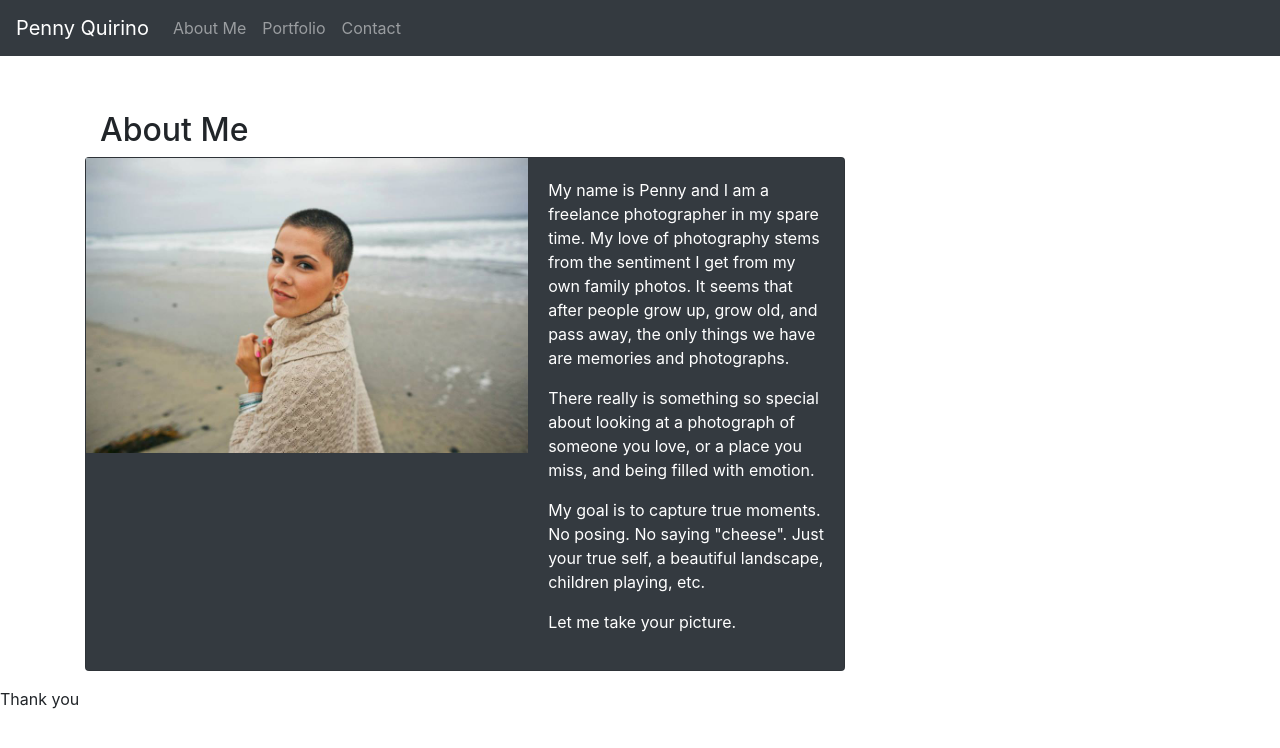
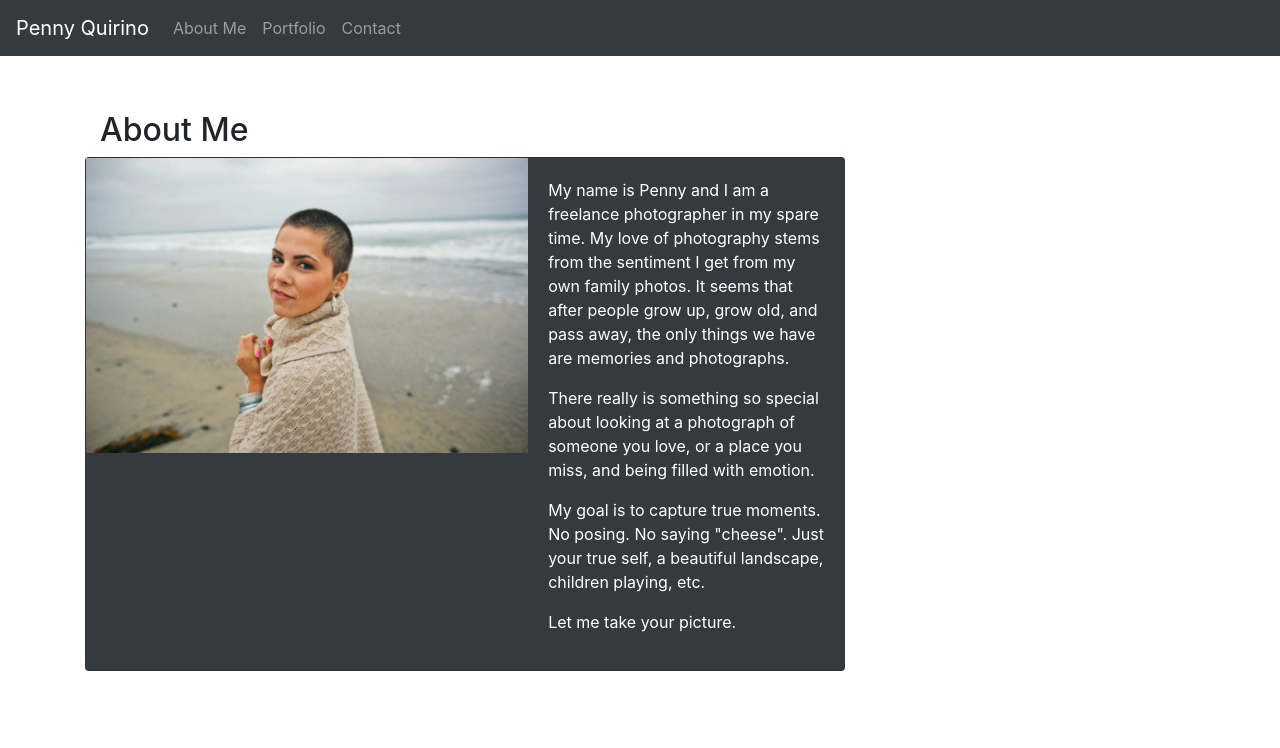
Before and after one commit to pennyquirino/Responsive-Portfolio, a plain HTML site: page index.html in a window 1280 px wide. Drawn offline with nearby package versions, Linux system fonts and the light colour scheme.

Commit message:
fixed code

```diff
--- a/index.html
+++ b/index.html
@@ -88,12 +88,8 @@
 
 
 
+    </div>
 
-
-    </div>
-    <!-- put footer here -->
-
-    <footer>Thank you</footer>
 
     </body>
     </html>
```
